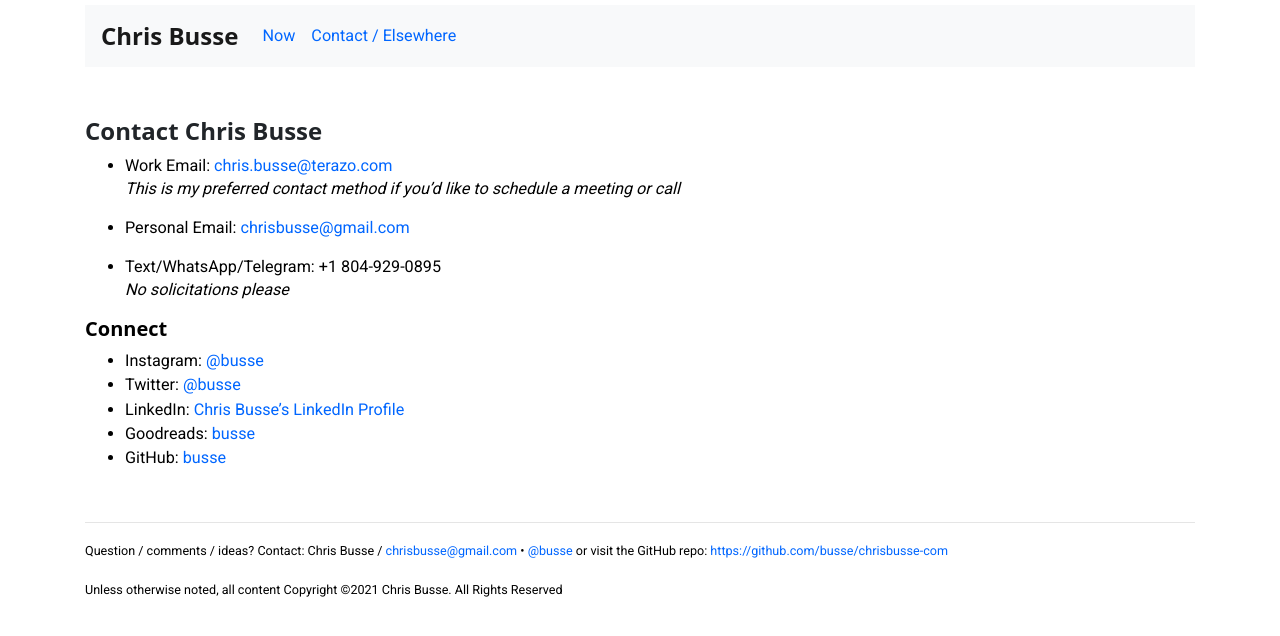
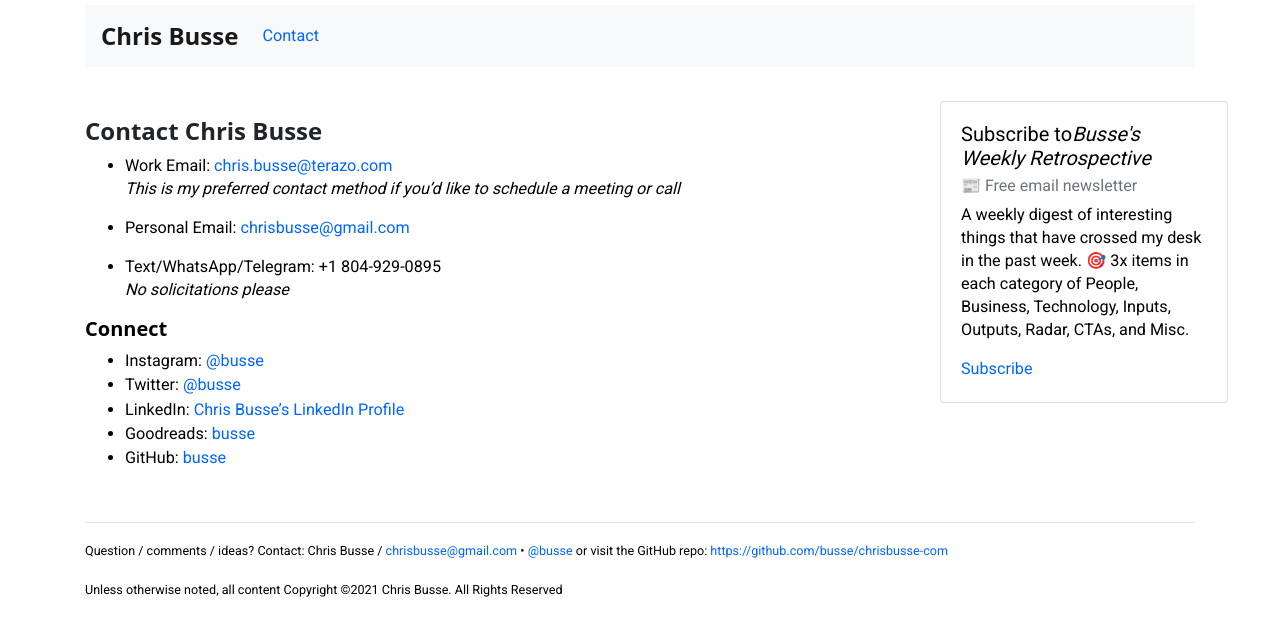
Before and after one commit to busse/chrisbusse-com, a Jekyll site: the page built from contact.md, in a window 1280 px wide. Shown: the top 636 px of the page. Built offline with Jekyll 4.4.1, drawn with Linux system fonts in a browser that asks for light colours; nearby versions of some CDN libraries.

```diff
--- a/_includes/navbar.html
+++ b/_includes/navbar.html
@@ -23,11 +23,13 @@
         </div>
       </li>
     -->
+    <!--
       <li class="nav-item">
         <a class="nav-link" href="/now">Now</a>
       </li>
+    -->
       <li class="nav-item">
-        <a class="nav-link" href="/contact">Contact / Elsewhere</a>
+        <a class="nav-link" href="/contact">Contact</a>
       </li>
       <!--
       <li class="nav-item">
--- a/_includes/sidebar.html
+++ b/_includes/sidebar.html
@@ -13,3 +13,15 @@
   </ul>
 {% endfor %}
 -->
+
+<!-- Sign up for my free newsletter: <a href="https://www.getrevue.co/profile/busse">Busse's Weekly Retrospective</a>-->
+
+
+<div class="card" style="width: 18rem;">
+  <div class="card-body">
+    <h5 class="card-title">Subscribe to<em>Busse's Weekly Retrospective</em></h5>
+    <h6 class="card-subtitle mb-2 text-muted">📰 Free email newsletter</h6>
+    <p class="card-text">A weekly digest of interesting things that have crossed my desk in the past week. 🎯 3x items in each category of People, Business, Technology, Inputs, Outputs, Radar, CTAs, and Misc.</p>
+    <a href="https://www.getrevue.co/profile/busse" class="card-link">Subscribe</a>
+  </div>
+</div>
```
Also changed, not shown: _posts/2020-04-18-week-1-retrospective--forming-structure-context.md (deleted, +0 -18 lines), _posts/2021-08-22-hello-world.md (deleted, +0 -9 lines), _posts/2021-09-17-asssumptions-glazed-donut.md (added, +23 -0 lines), singles/bst.md (added, +44 -0 lines), images/210917-glazed-pull-apart-donut.jpeg (added).
